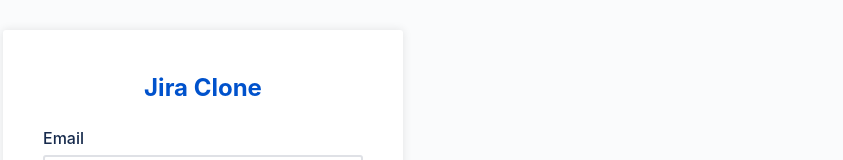
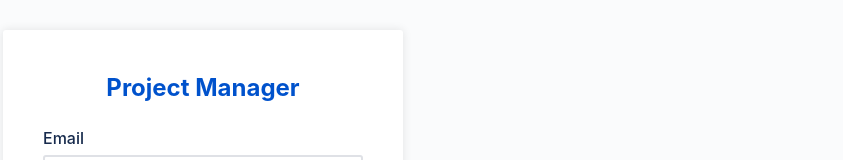
Before and after one commit to ks787/Backend, a website: page frontend/index.html in a window 1280 px wide. Shown: the part 176-336 px from the top of the page, without its empty margins (437-1280 px from the left). Drawn offline with Linux system fonts and the light colour scheme.

Commit message:
initial commit

```diff
--- a/frontend/index.html
+++ b/frontend/index.html
@@ -4,14 +4,14 @@
 <head>
     <meta charset="UTF-8">
     <meta name="viewport" content="width=device-width, initial-scale=1.0">
-    <title>Login - Project Manager</title>
+    <title>Login -Project Manager</title>
     <link rel="stylesheet" href="css/style.css">
 </head>
 
 <body>
     <div class="auth-wrapper">
         <div class="auth-box">
-            <h2 style="text-align: center; margin-bottom: 20px; color: var(--primary-color);">Jira Clone</h2>
+            <h2 style="text-align: center; margin-bottom: 20px; color: var(--primary-color);">Project Manager</h2>
             <div id="error-message"
                 style="display:none; color: var(--danger-color); margin-bottom: 15px; text-align: center;"></div>
             <form id="login-form">
```
